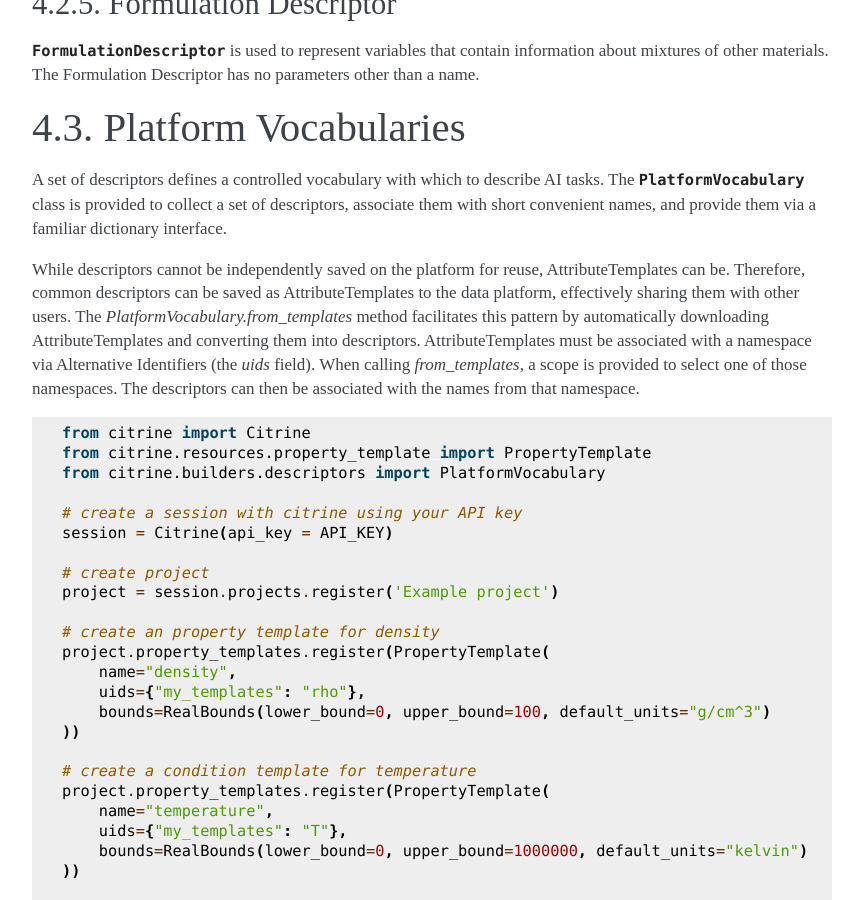
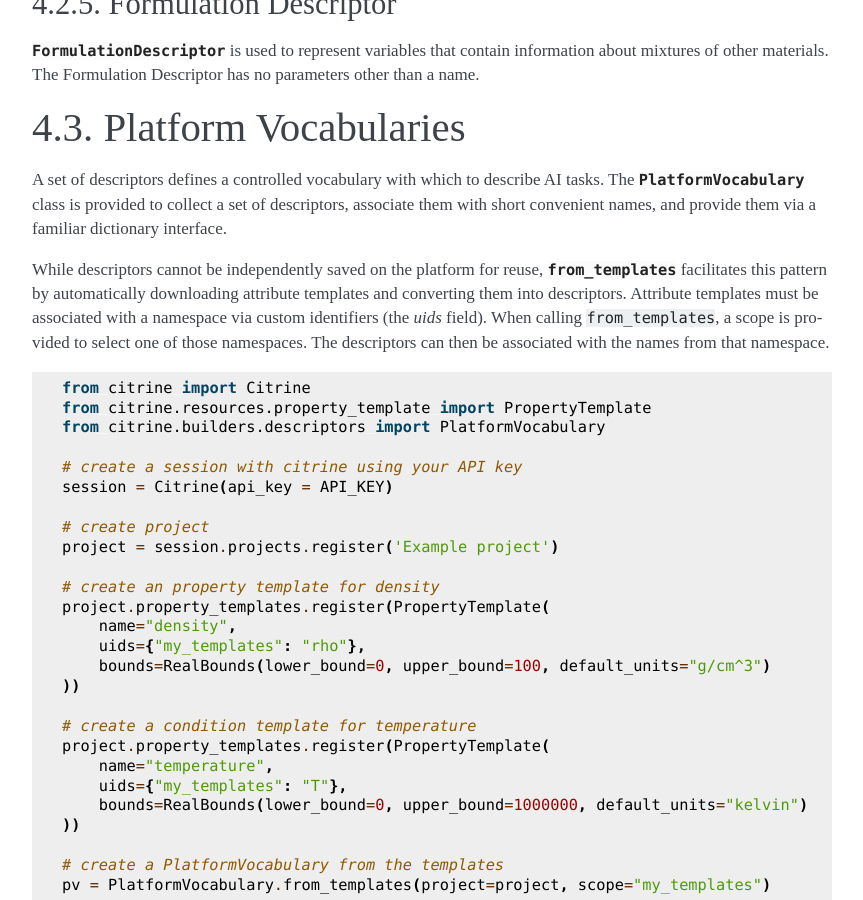
Before and after one commit to CitrineInformatics/citrine-python, a Sphinx documentation site: the page built from docs/source/workflows/descriptors.rst, in a window 1280 px wide and 900 px high, scrolled down 1045 px. Shown: the whole window, without its empty margins (348-1211 px from the left). Built offline with Sphinx 7.4.7, drawn with Linux system fonts in a browser that asks for light colours; some of the changed text lies outside the part shown.

Commit message:
clean up descriptors docs

```diff
--- a/docs/source/workflows/descriptors.rst
+++ b/docs/source/workflows/descriptors.rst
@@ -63,13 +63,11 @@
 The :class:`~citrine.builders.descriptors.PlatformVocabulary` class is provided to collect a set of descriptors,
 associate them with short convenient names, and provide them via a familiar dictionary interface.
 
-While descriptors cannot be independently saved on the platform for reuse, AttributeTemplates can be.
-Therefore, common descriptors can be saved as AttributeTemplates to the data platform, effectively sharing them with
-other users.
-The `PlatformVocabulary.from_templates` method facilitates this pattern by automatically downloading AttributeTemplates
-and converting them into descriptors.
-AttributeTemplates must be associated with a namespace via Alternative Identifiers (the `uids` field).
-When calling `from_templates`, a scope is provided to select one of those namespaces.
+While descriptors cannot be independently saved on the platform for reuse, :class:`~citrine.resources.attribute_templates.AttributeTemplate`s can be.
+Therefore, common descriptors can be saved as attribute templates to the data platform, effectively sharing them with other users.
+:meth:`~citrine.builders.descriptors.PlatformVocabulary.from_templates` facilitates this pattern by automatically downloading attribute templates and converting them into descriptors.
+Attribute templates must be associated with a namespace via custom identifiers (the `uids` field).
+When calling ``from_templates``, a scope is provided to select one of those namespaces.
 The descriptors can then be associated with the names from that namespace.
 
 .. code:: python
```
Also changed, not shown: other parts of docs/source/workflows/descriptors.rst (+1 -1 lines), 1 other file.
